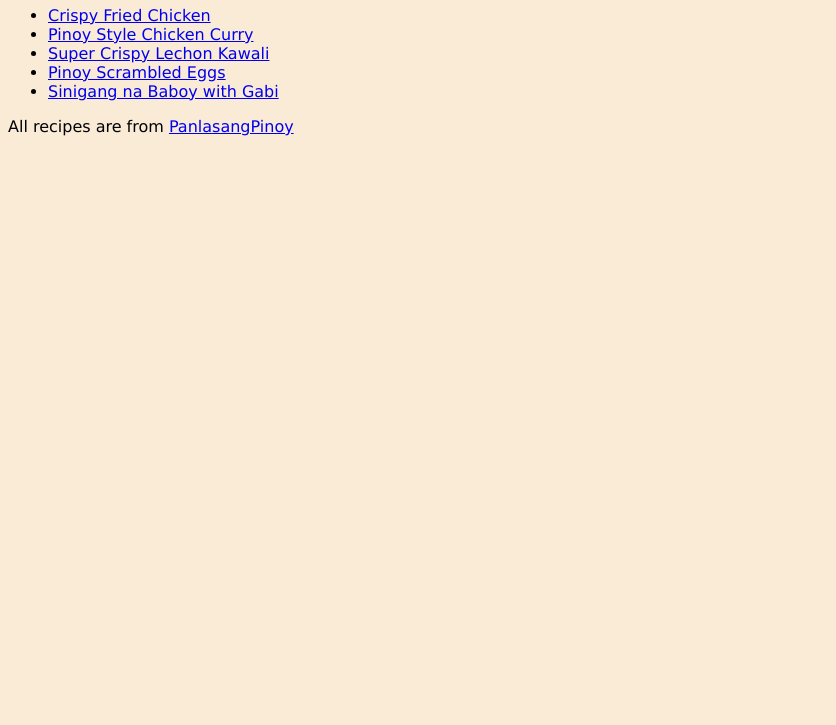
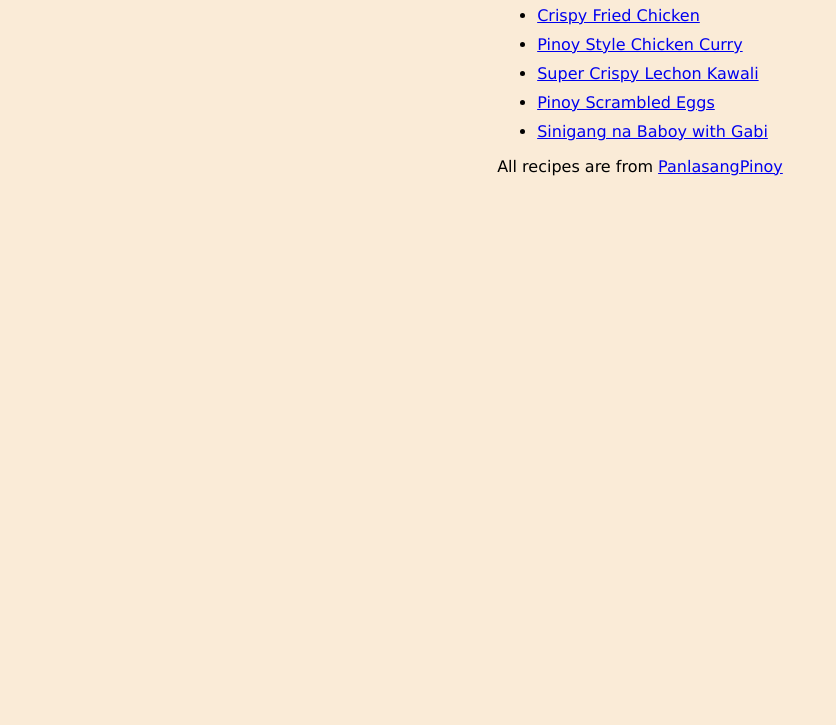
Before and after one commit to Pxtchvm/odin-recipes, a plain HTML site: page index.html in a window 1280 px wide. Shown: the part 75-800 px from the top of the page, without its empty margins (0-836 px from the left). Drawn offline with Linux system fonts and the light colour scheme.

Commit message:
Center content in indext.html

```diff
--- a/index.html
+++ b/index.html
@@ -7,6 +7,7 @@
     <link rel="stylesheet" href="style.css">
 </head>
 <body>
+    <div class="introduction">
         <h1>Odin Recipes</h1>
 
         <ul>
@@ -18,6 +19,6 @@
         </ul>
 
         <p>All recipes are from <a href="https://panlasangpinoy.com/" target="_blank" rel="noopener noreferrer">PanlasangPinoy</a></p>
-
+    </div>
 </body>
 </html>
--- a/style.css
+++ b/style.css
@@ -1,9 +1,22 @@
+/* * {
+    outline: 2px solid red;
+} */
+
 h1,
 p,
 ul {
     font-family: Verdana, Geneva, Tahoma, sans-serif;
 }
 
+li {
+    margin: 10px auto;
+}
+
 body {
     background-color: antiquewhite;
 }
+
+.introduction {
+    max-width: fit-content;
+    margin-inline: auto;
+}
```
Lines whose indentation alone changed are shown as unchanged.
